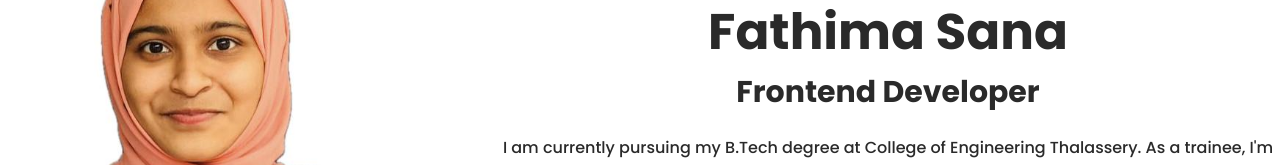
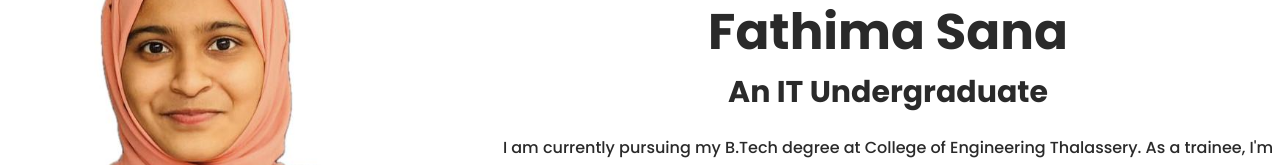
Before and after one commit to Fathimasana03/codsoft-tasks, a plain HTML site: page portfolio/index.html in a window 1280 px wide. Shown: the part 273-438 px from the top of the page. Drawn offline with nearby package versions, Linux system fonts and the light colour scheme.

Commit message:
index.html

```diff
--- a/portfolio/index.html
+++ b/portfolio/index.html
@@ -33,7 +33,7 @@
             <div class="main-detil">
                 <p>Hello i'm</p>
                 <h1>Fathima Sana</h1>
-                <h4>Frontend Developer</h4>
+                <h4>An IT Undergraduate</h4>
                 <p>
                     I am currently pursuing my B.Tech degree at College of Engineering Thalassery. As a trainee, I'm mastering HTML, CSS, JavaScript, and React.js on Windows. Fascinated by technology's rapid evolution, I'm eager to contribute innovative ideas to the tech industry.
                 </p>
```
